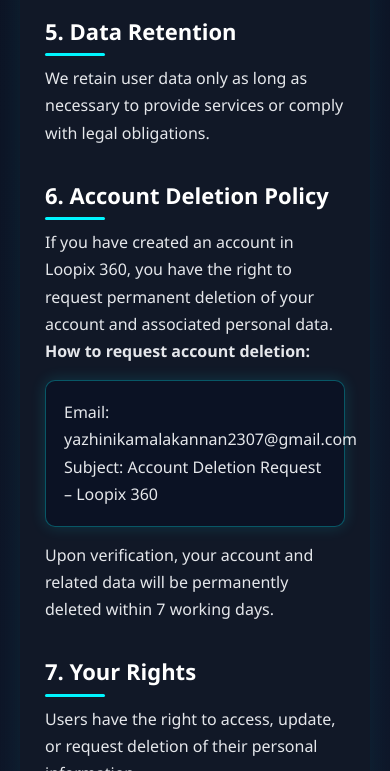
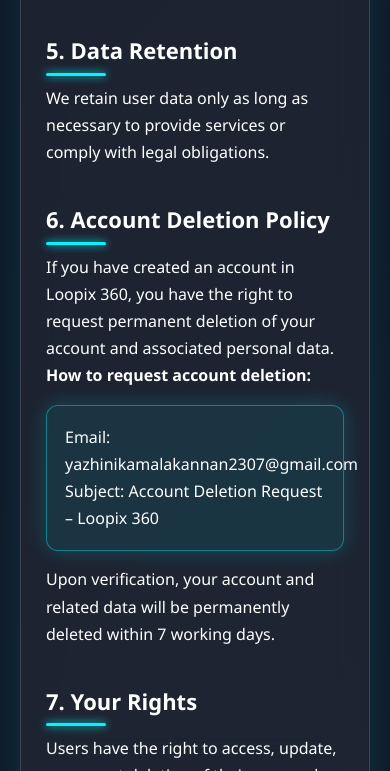
Before and after one commit to yazhinikamalakannan2307-dot/loopix-privacy-policy, a plain HTML site: page index.html in a window 390 px wide. Shown: the part 1229-2000 px from the top of the page. Drawn offline with Linux system fonts and the light colour scheme.

Commit message:
Update index.html

```diff
--- a/index.html
+++ b/index.html
@@ -6,65 +6,67 @@
 <meta name="viewport" content="width=device-width, initial-scale=1.0">
 
 <style>
-:root {
-    --primary:#0f172a;
+:root{
     --accent:#00f5ff;
-    --bg:#0b1120;
-    --card:#111827;
-    --text:#e5e7eb;
+    --text:#ffffff;
 }
 
+/* RESET */
 *{
     margin:0;
     padding:0;
     box-sizing:border-box;
 }
 
+/* ANIMATED GRADIENT BACKGROUND */
 body{
-    font-family: 'Segoe UI', sans-serif;
-    background:linear-gradient(135deg,#0b1120,#0f172a);
+    font-family:'Segoe UI',sans-serif;
+    background:linear-gradient(-45deg,#0f172a,#111827,#0b1120,#1e293b);
+    background-size:400% 400%;
+    animation:gradientMove 12s ease infinite;
     color:var(--text);
     line-height:1.7;
+    min-height:100vh;
 }
 
 /* HEADER */
 header{
     text-align:center;
-    padding:60px 20px;
-    background:radial-gradient(circle at top,#111827,#0b1120);
+    padding:70px 20px 40px;
     animation:fadeDown 1s ease;
 }
 
 header h1{
-    font-size:40px;
+    font-size:42px;
     letter-spacing:2px;
-    color:white;
-    text-shadow:0 0 10px var(--accent);
+    text-shadow:0 0 15px var(--accent);
 }
 
 header p{
     margin-top:10px;
-    color:#94a3b8;
     font-size:18px;
+    opacity:0.8;
 }
 
-/* CONTAINER */
+/* GLASS CARD */
 .container{
     max-width:950px;
     margin:40px auto;
-    padding:40px;
-    background:var(--card);
-    border-radius:16px;
-    box-shadow:0 0 30px rgba(0,245,255,0.08);
+    padding:45px;
+    border-radius:20px;
+    background:rgba(255,255,255,0.06);
+    backdrop-filter:blur(18px);
+    -webkit-backdrop-filter:blur(18px);
+    border:1px solid rgba(255,255,255,0.15);
+    box-shadow:0 0 40px rgba(0,245,255,0.15);
     animation:fadeUp 1.2s ease;
 }
 
 /* HEADINGS */
 h2{
-    margin-top:30px;
+    margin-top:35px;
     margin-bottom:15px;
     font-size:22px;
-    color:white;
     position:relative;
 }
 
@@ -76,61 +78,68 @@
     position:absolute;
     left:0;
     bottom:-6px;
-    border-radius:2px;
+    border-radius:3px;
+    box-shadow:0 0 8px var(--accent);
 }
 
 /* LIST */
 ul{
     padding-left:20px;
 }
-
 li{
     margin-bottom:8px;
 }
 
 /* EMAIL BOX */
 .email-box{
-    background:#0b1224;
+    margin-top:15px;
     padding:18px;
-    border:1px solid rgba(0,245,255,0.3);
-    border-radius:10px;
-    margin-top:15px;
-    box-shadow:0 0 15px rgba(0,245,255,0.15);
-    transition:0.3s ease;
+    border-radius:12px;
+    background:rgba(0,245,255,0.08);
+    border:1px solid rgba(0,245,255,0.4);
+    box-shadow:0 0 20px rgba(0,245,255,0.2);
+    transition:all 0.3s ease;
 }
 
 .email-box:hover{
-    box-shadow:0 0 25px rgba(0,245,255,0.35);
-    transform:translateY(-3px);
+    transform:translateY(-4px);
+    box-shadow:0 0 30px rgba(0,245,255,0.4);
 }
 
 /* FOOTER */
 footer{
     text-align:center;
-    padding:30px;
+    padding:35px;
     margin-top:40px;
-    color:#94a3b8;
     font-size:14px;
+    opacity:0.7;
 }
 
 /* ANIMATIONS */
+@keyframes gradientMove{
+    0%{background-position:0% 50%;}
+    50%{background-position:100% 50%;}
+    100%{background-position:0% 50%;}
+}
+
 @keyframes fadeDown{
     from{opacity:0; transform:translateY(-20px);}
     to{opacity:1; transform:translateY(0);}
 }
 
 @keyframes fadeUp{
-    from{opacity:0; transform:translateY(30px);}
+    from{opacity:0; transform:translateY(40px);}
     to{opacity:1; transform:translateY(0);}
 }
 
+/* MOBILE */
 @media(max-width:768px){
     .container{
         padding:25px;
         margin:20px;
     }
     header h1{
-        font-size:28px;
+        font-size:30px;
     }
 }
 </style>
@@ -179,8 +188,8 @@
 <p><strong>How to request account deletion:</strong></p>
 
 <div class="email-box">
-    Email: yazhinikamalakannan2307@gmail.com<br>
-    Subject: Account Deletion Request – Loopix 360
+Email: yazhinikamalakannan2307@gmail.com<br>
+Subject: Account Deletion Request – Loopix 360
 </div>
 
 <p style="margin-top:15px;">Upon verification, your account and related data will be permanently deleted within 7 working days.</p>
@@ -191,13 +200,13 @@
 <h2>8. Contact Us</h2>
 
 <div class="email-box">
-    Email: yazhinikamalakannan2307@gmail.com
+Email: yazhinikamalakannan2307@gmail.com
 </div>
 
 </div>
 
 <footer>
-    © 2026 HM_Tech. All rights reserved.
+© 2026 HM_Tech. All rights reserved.
 </footer>
 
 </body>
```
